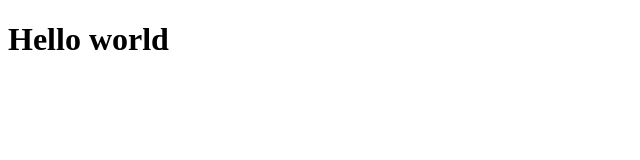
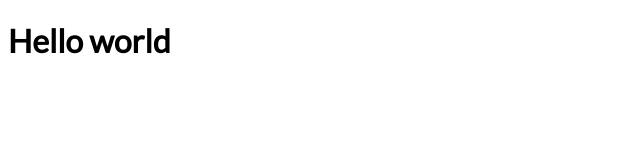
Before and after one commit to DariuszOkonski/minesweeper, a plain HTML site: page index.html in a window 1280 px wide. Shown: the full height of the page, 0-640 px from the left. Drawn offline with Linux system fonts and the light colour scheme.

Commit message:
add google fonts lato

```diff
--- /dev/null
+++ b/css/style.css
@@ -0,0 +1,3 @@
+body {
+    font-family: 'Lato', sans-serif;
+}
--- a/index.html
+++ b/index.html
@@ -4,9 +4,15 @@
     <meta charset="UTF-8">
     <meta http-equiv="X-UA-Compatible" content="IE=edge">
     <meta name="viewport" content="width=device-width, initial-scale=1.0">
+
+    <link rel="preconnect" href="https://fonts.gstatic.com">
+    <link href="https://fonts.googleapis.com/css2?family=Lato:ital@0;1&display=swap" rel="stylesheet">
+    <link rel="stylesheet" href="css/style.css">
     <title>Minesweeper</title>
 </head>
 <body>
     <h1>Hello world</h1>
+
+    <script type="module" src="js/game.js"></script>
 </body>
 </html>
```
Also changed, not shown: js/game.js (added).
